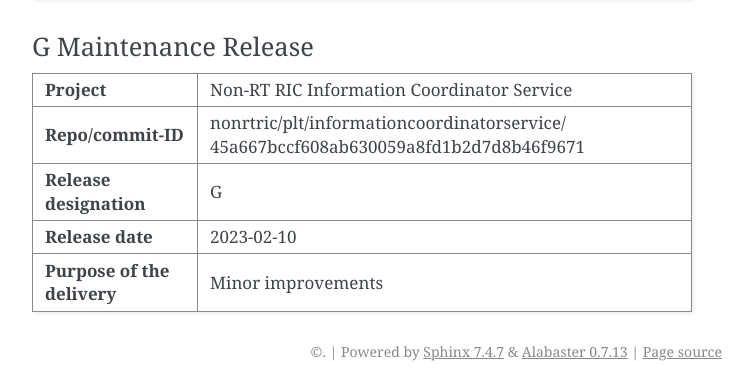
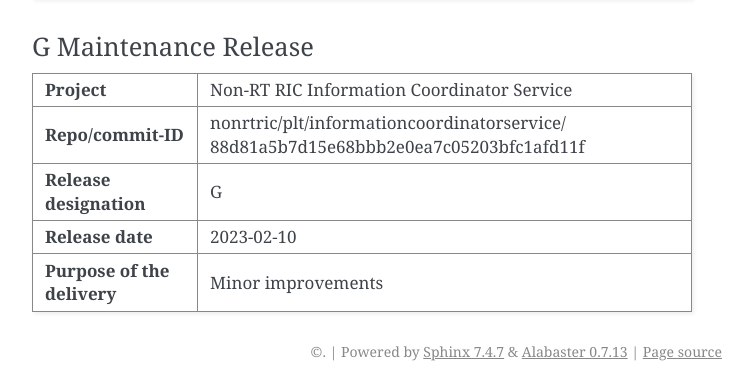
Before and after one commit to o-ran-sc/nonrtric-plt-informationcoordinatorservice, a Sphinx documentation site: the page built from docs/release-notes.rst, in a window 1280 px wide and 900 px high, scrolled down 2714 px. Shown: the part 509-891 px from the top of the window, without its empty margins (388-1141 px from the left). Built offline with Sphinx 7.4.7, drawn with Linux system fonts in a browser that asks for light colours.

Commit message:
Update commitID in release notes
Issue-ID: NONRTRIC-838
Signed-off-by: ychacon <yennifer.chacon@est.tech>
Change-Id: Ida08a4d546b6a1f299438aa655bae2eefb71fd0b

```diff
--- a/docs/release-notes.rst
+++ b/docs/release-notes.rst
@@ -211,7 +211,7 @@
 |                             |                                                   |
 +-----------------------------+---------------------------------------------------+
 | **Repo/commit-ID**          | nonrtric/plt/informationcoordinatorservice/       |
-|                             | 45a667bccf608ab630059a8fd1b2d7d8b46f9671          |
+|                             | 88d81a5b7d15e68bbb2e0ea7c05203bfc1afd11f          |
 |                             |                                                   |
 +-----------------------------+---------------------------------------------------+
 | **Release designation**     | G                                                 |
```
